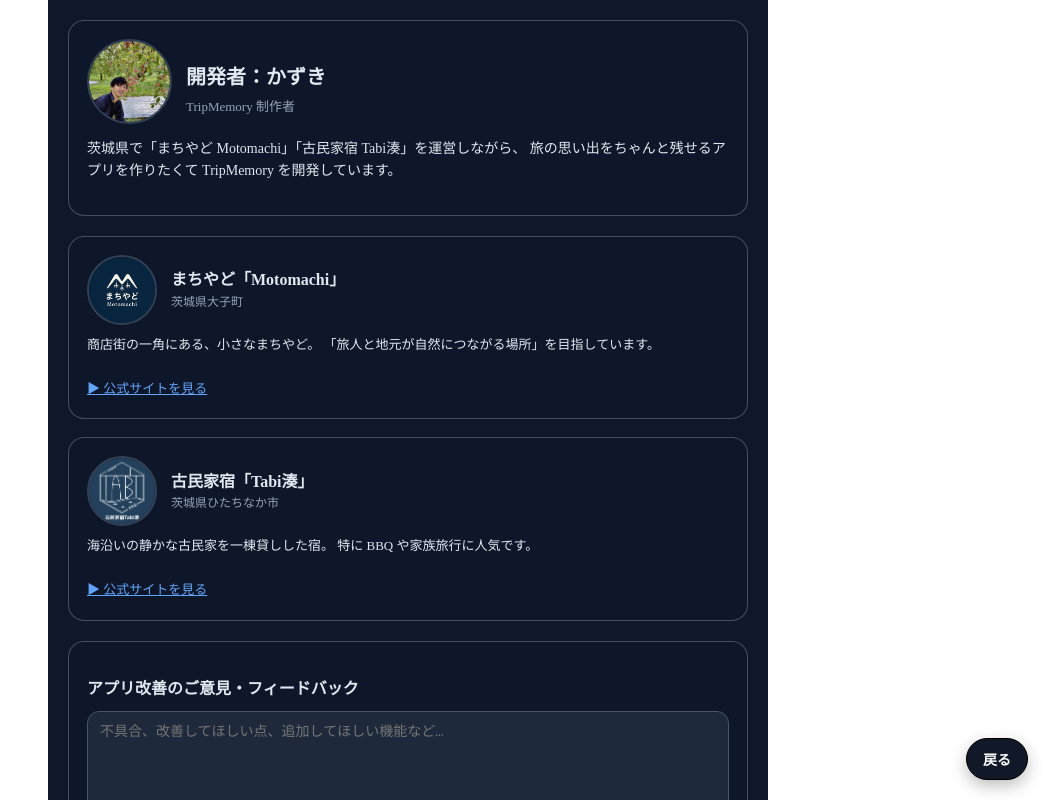
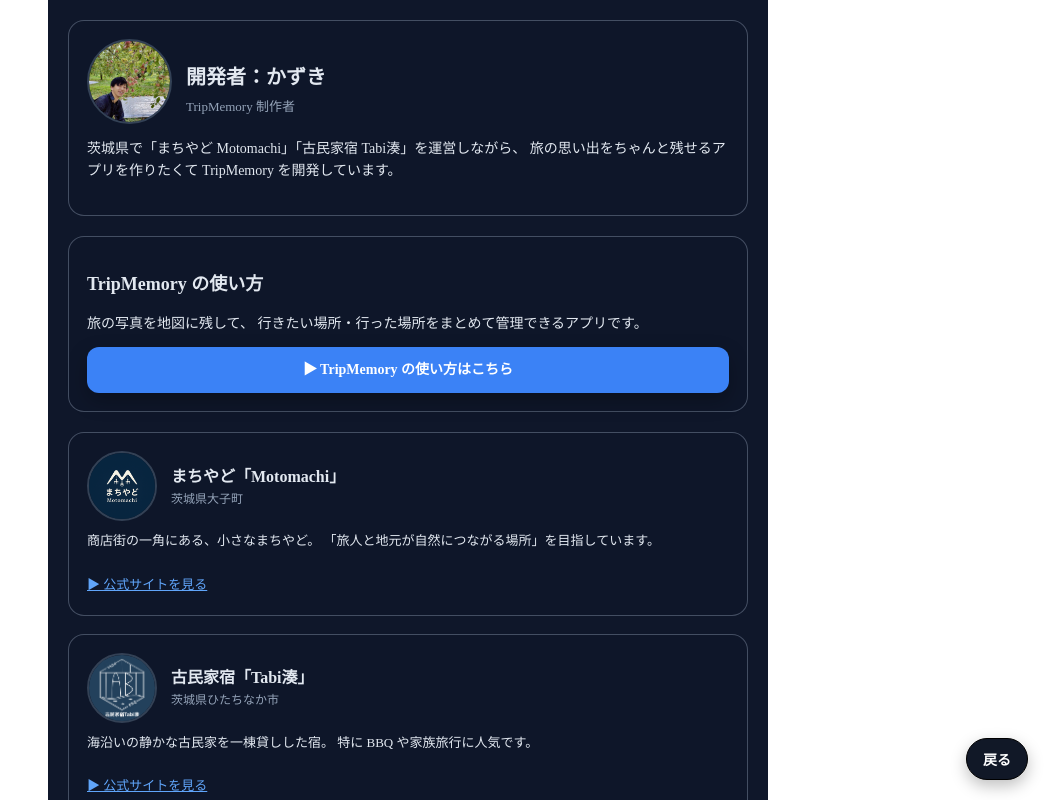
Before and after one commit to sakasakainfinity-dotcom/travel-memory, a Next.js app: page /about in a window 1280 px wide. Shown: the whole page, without its empty margins (232-1280 px from the left). Built offline with nearby package versions, Linux system fonts and the light colour scheme.

Commit message:
Update page.tsx

```diff
--- a/src/app/about/page.tsx
+++ b/src/app/about/page.tsx
@@ -77,6 +77,48 @@ export default function AboutPage() {
           TripMemory を開発しています。
         </p>
       </section>
+
+       {/* TripMemory 使い方案内 */}
+<section
+  style={{
+    background: "rgba(15,23,42,0.9)",
+    borderRadius: 16,
+    padding: 18,
+    border: "1px solid rgba(148,163,184,0.4)",
+    marginBottom: 20,
+  }}
+>
+  <h2 style={{ fontSize: 18, fontWeight: 800, marginBottom: 8 }}>
+    TripMemory の使い方
+  </h2>
+
+  <p style={{ fontSize: 14, color: "#e2e8f0", marginBottom: 12 }}>
+    旅の写真を地図に残して、
+    行きたい場所・行った場所をまとめて管理できるアプリです。
+  </p>
+
+  <a
+    href="https://daigo-machiyado.jp/feature/triomemory/"
+    target="_blank"
+    rel="noopener noreferrer"
+    style={{
+      display: "block",
+      width: "100%",
+      textAlign: "center",
+      padding: "12px 0",
+      background: "#3b82f6",
+      color: "#fff",
+      borderRadius: 12,
+      fontWeight: 800,
+      fontSize: 14,
+      textDecoration: "none",
+      boxShadow: "0 8px 20px rgba(0,0,0,0.25)",
+    }}
+  >
+    ▶ TripMemory の使い方はこちら
+  </a>
+</section>
+
 
       {/* まちやど Motomachi */}
       <section
```
